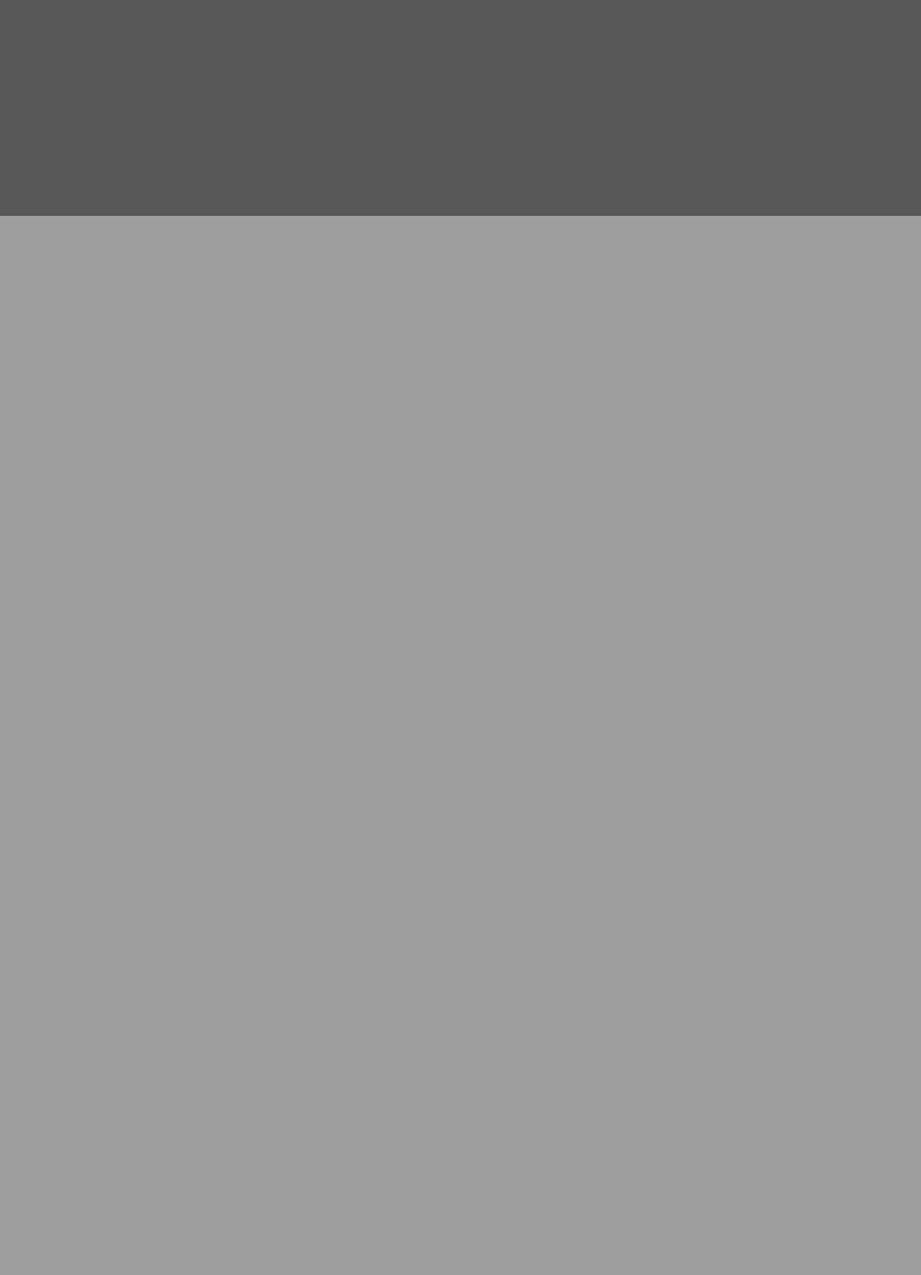
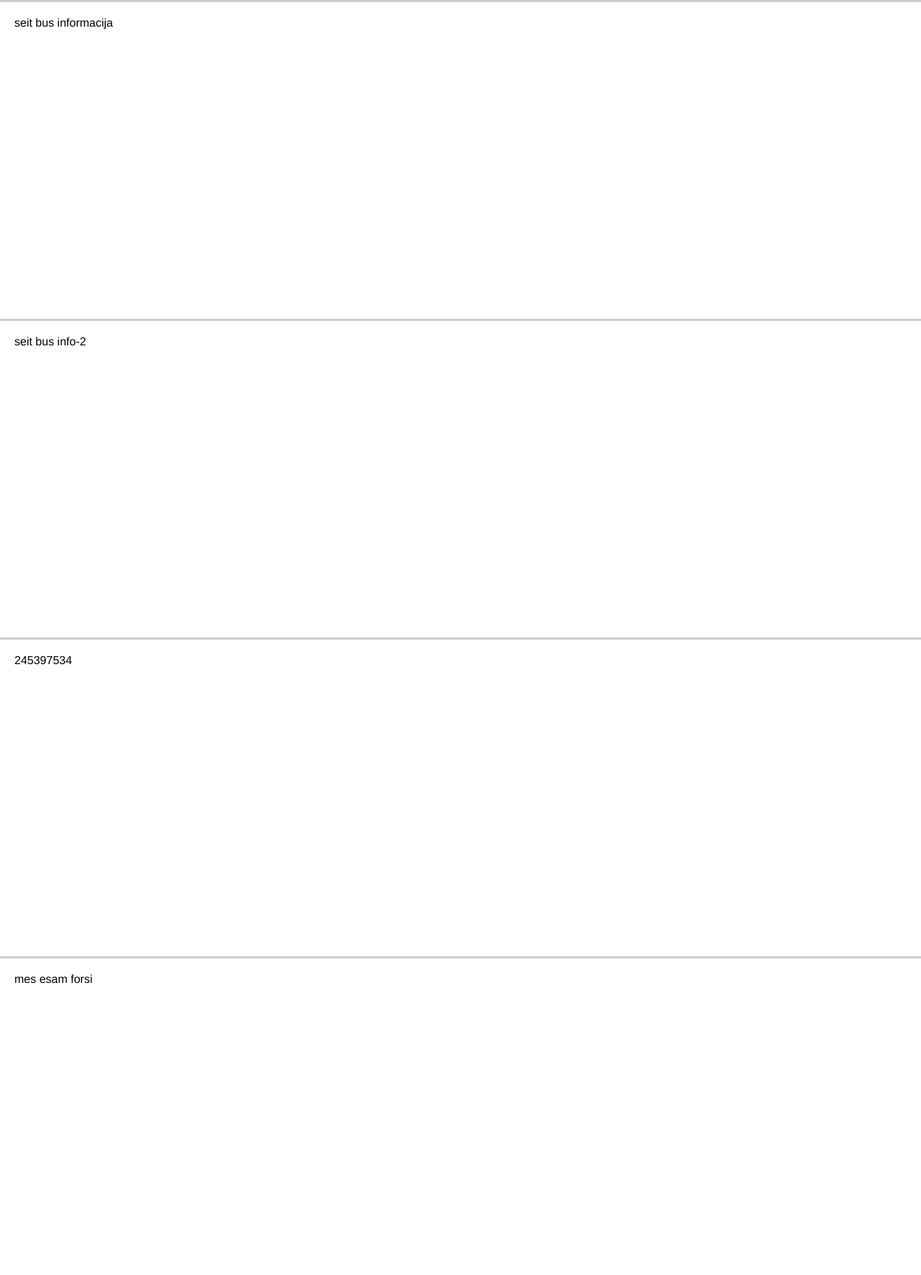
Before and after one commit to ntp7/ntp7.github.io, a PHP site: page / in a window 1280 px wide. Shown: the part 500-2272 px from the top of the page at 72% size. Before the commit the page ends 800 px from the top, so only its background shows below. Run offline with PHP 8.4, Linux system fonts and the light colour scheme.

Commit message:
justincase

```diff
--- a/index.html
+++ b/index.html
@@ -6,18 +6,30 @@
   <meta name="viewport" content="width=device-width, initial-scale=1.0">
   <title>Home</title>
   <link rel="stylesheet" type="text/css" href="styles.css" />
+  <script src="script.js"></script>
 </head>
 
 <body>
 
   <div class="menu">
     <div class="navbar">
-      <div class="kontakti"><h1><a href="kontakti.html">Kontakti</a></h1></div>
+      <div class="kontakti"><h1><a href="#kontakti">Kontakti</a></h1></div>
       <div class="kpunkts"><h1><a href="index.html">Kpunkts</a></h1></div>
-      <div class="about"><h1><a href="about.html">Par mums</a></h1></div>
+      <div class="about"><h1><a href="#about">Par mums</a></h1></div>
     </div>
   </div>
-
+<section id="info-1" class="info-1">
+  seit bus informacija
+</section>
+<section id="info-2" class="info-2">
+  seit bus info-2
+</section>
+<section id="kontakti" class="kontakti">
+  245397534
+</section>
+<section id="about" class="about">
+  mes esam forsi
+</section>
 
 </body>
 
--- /dev/null
+++ b/script.js
@@ -0,0 +1,15 @@
+    document.querySelectorAll('.navbar a').forEach(anchor => {
+        anchor.addEventListener('click', function(e) {
+            e.preventDefault();
+
+            const targetId = this.getAttribute('href').substring(1);
+            const targetElement = document.getElementById(targetId);
+
+            if (targetElement) {
+                window.scrollTo({
+                    top: targetElement.offsetTop,
+                    behavior: 'smooth'
+                });
+            }
+        });
+    });
--- a/styles.css
+++ b/styles.css
@@ -1,9 +1,9 @@
 body {
     background-color: rgb(88, 88, 88);
-    color: white;
     font-family: Helvetica Neue, Helvetica, Arial, sans-serif;
     margin: 0;
     padding: 0;
+    scroll-behavior: smooth;
   }
   .menu{
     position: relative;
@@ -40,6 +40,20 @@ body {
     position: relative;
     top: -30px;
   }
+  section{
+    height: 50vh; /* Full viewport height for demonstration */
+    padding: 20px;
+    border-top: 3px solid #ccc;
+    background-color: rgb(255, 255, 255);
+  }
+  /* .info-1{
+    background-color: white;
+    height: 300px;
+  }
+  .info-2{
+    background-color: rgb(168, 168, 168);
+    height: 300px;
+  } */
   a:hover{
     color: orangered;
   }
```
